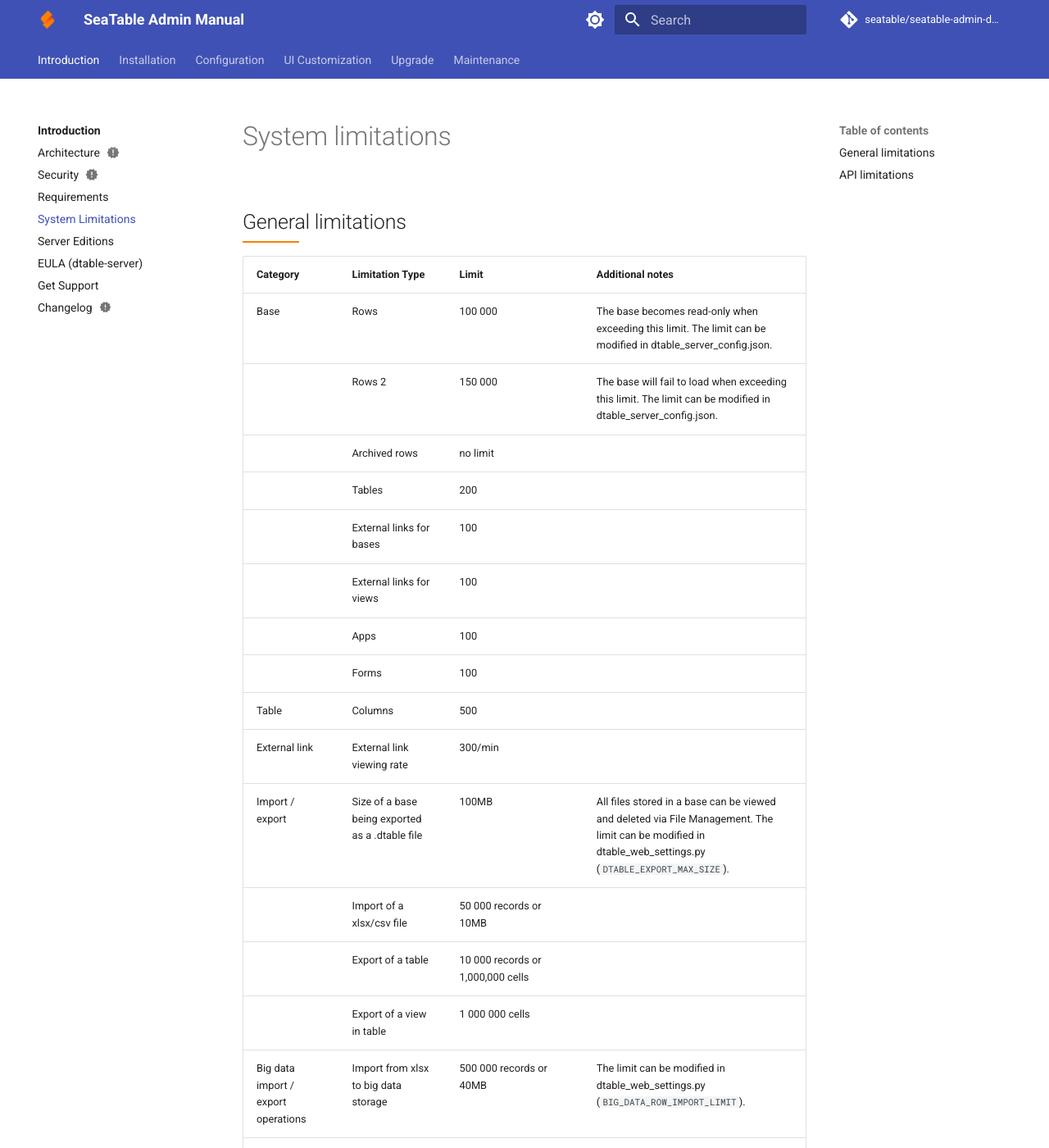
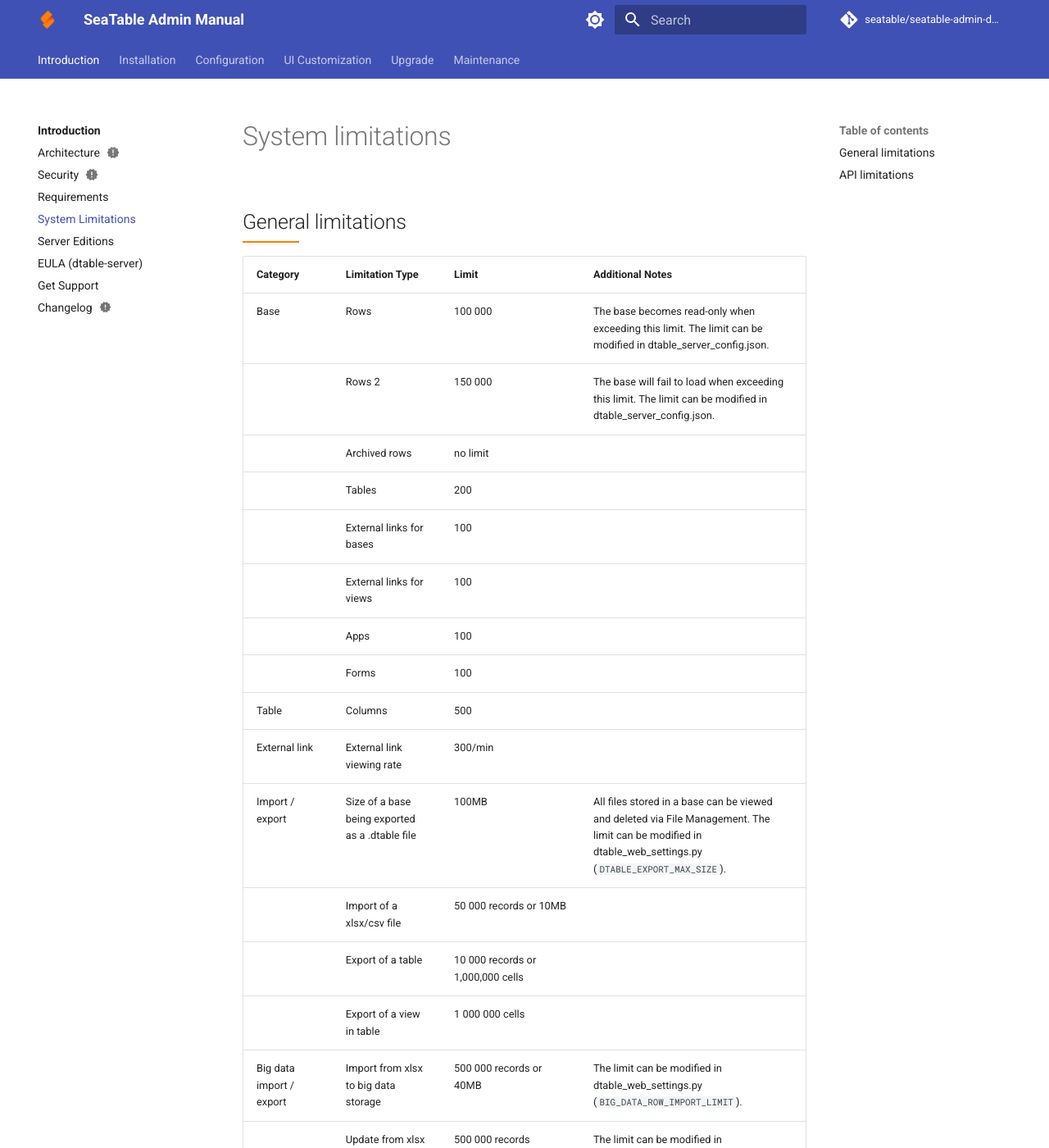
Before and after one commit to seatable/seatable-admin-docs, an MkDocs documentation site: the page built from docs/introduction/system_limitations.md, in a window 1280 px wide and 1400 px high. Shown: the whole window at 82% size. Built offline with MkDocs 1.6.1 and Material for MkDocs 9.7.7, drawn with Linux system fonts in a browser that asks for light colours; comment, search, counter and statistics services are not loaded; some of the changed text lies outside the part shown.

Commit message:
Update system_limitations.md
Removal minor typos

```diff
--- a/docs/introduction/system_limitations.md
+++ b/docs/introduction/system_limitations.md
@@ -2,7 +2,7 @@
 
 ## General limitations
 
-| Category                            | Limitation Type                                     | Limit                                                                                                  | Additional notes                                                                                                                                                                                                                |
+| Category                            | Limitation Type                                     | Limit                                                                                                  | Additional Notes                                                                                                                                                                                                                |
 | :---------------------------------- | :-------------------------------------------------- | :----------------------------------------------------------------------------------------------------- | :------------------------------------------------------------------------------------------------------------------------------------------------------------------------------------------------------------------------------ |
 | Base                                | Rows                                                | 100 000                                                                                                | The base becomes read-only when exceeding this limit. The limit can be modified in dtable_server_config.json. |
 |                                     | Rows 2                                              | 150 000                                                                                                | The base will fail to load when exceeding this limit. The limit can be modified in dtable_server_config.json. |
@@ -18,7 +18,7 @@
 |                                     | Import of a xlsx/csv file                           | 50 000 records or 10MB                                                                                 |          |
 |                                     | Export of a table                                   | 10 000 records or 1,000,000 cells                                                                      |          |
 |                                     | Export of a view in table                           | 1 000 000 cells                                                                                        |          |
-| Big data import / export operations | Import from xlsx to big data storage                | 500 000 records or 40MB                                                                                | The limit can be modified in dtable_web_settings.py (`BIG_DATA_ROW_IMPORT_LIMIT`).     |
+| Big data import / export            | Import from xlsx to big data storage                | 500 000 records or 40MB                                                                                | The limit can be modified in dtable_web_settings.py (`BIG_DATA_ROW_IMPORT_LIMIT`).     |
 |                                     | Update from xlsx to big data storage                | 500 000 records                                                                                        | The limit can be modified in dtable_web_settings.py (`BIG_DATA_ROW_UPDATE_LIMIT`).     |
 |                                     | Export big data view to Excel                       | 250 000 records                                                                                        | The limit can be modified in dtable_web_settings.py (`ARCHIVE_VIEW_EXPORT_ROW_LIMIT`).   |
 | Groups                              | Group members                                       | 500                                                                                                    | The limit can be modified in dtable_web_settings.py (`GROUP_MEMBER_LIMIT`).    |
@@ -31,7 +31,7 @@
 
 ## API limitations
 
-| Category         | Limitation Type                                   | Limit                                        | Additional notes                                                                                            |
+| Category         | Limitation Type                                   | Limit                                        | Additional Notes                                                                                            |
 | :--------------- | :------------------------------------------------ | :------------------------------------------- | :---------------------------------------------------------------------------------------------------------- |
 | API calls        | Number of rows appending in a single call         | 1 000                                        |                                                                                                             |
 |                  | Number of rows modification in a single call      | 1 000                                        |                                                                                                             |
```
